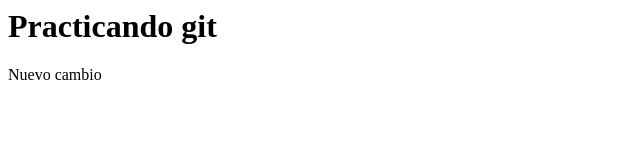
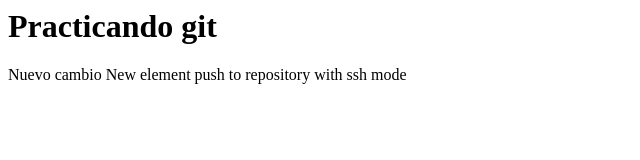
Before and after one commit to Magnumx186/ailand, a plain HTML site: page index.html in a window 1280 px wide. Shown: the whole page, without its empty margins (0-640 px from the left). Drawn offline with Linux system fonts and the light colour scheme.

Commit message:
comentario subido con ssh

```diff
--- a/index.html
+++ b/index.html
@@ -3,5 +3,6 @@
     <body>
         <h1>Practicando git</h1>
         <span>Nuevo cambio</span>
+        <span>New element push to repository with ssh mode</span>
     </body>
 </html>
```
